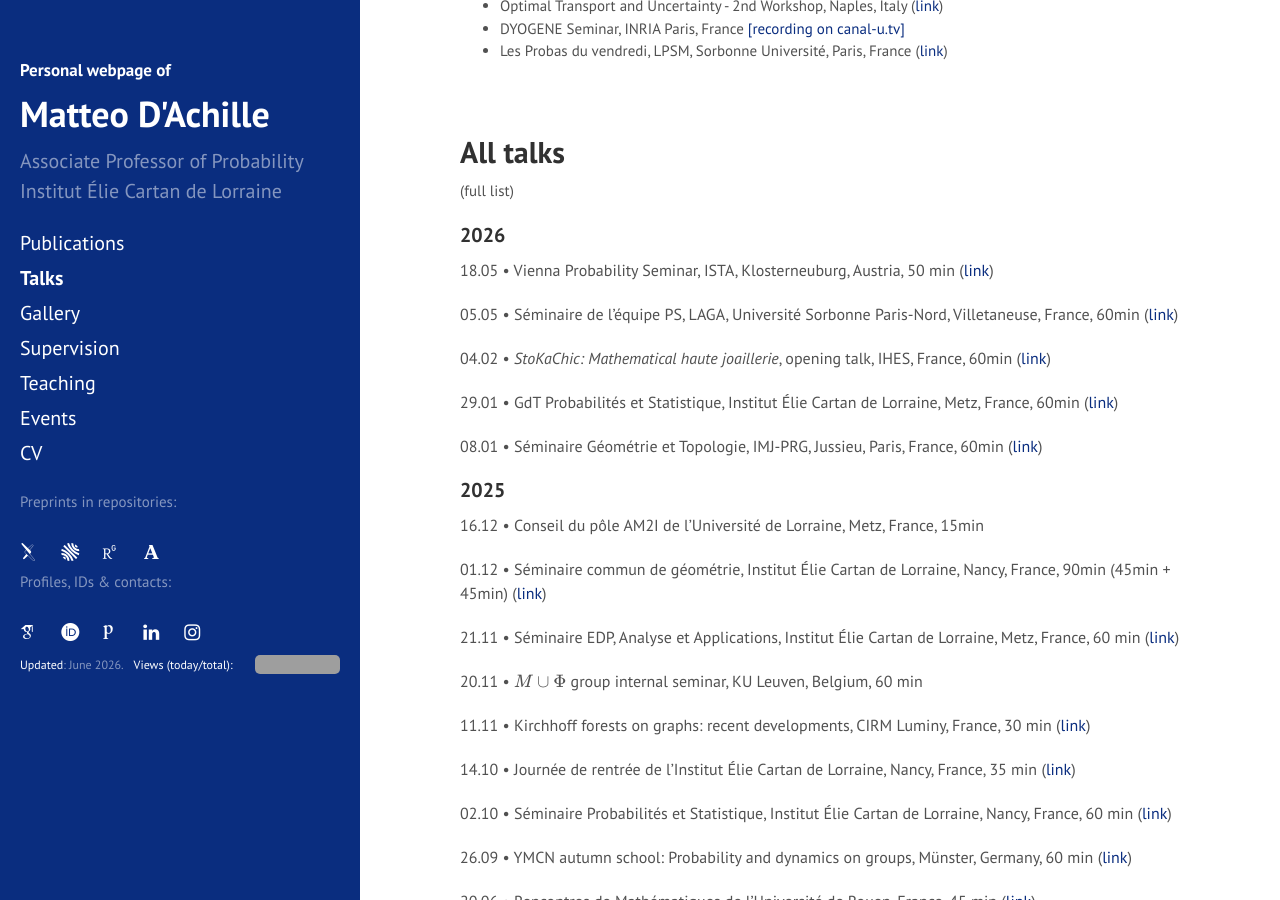
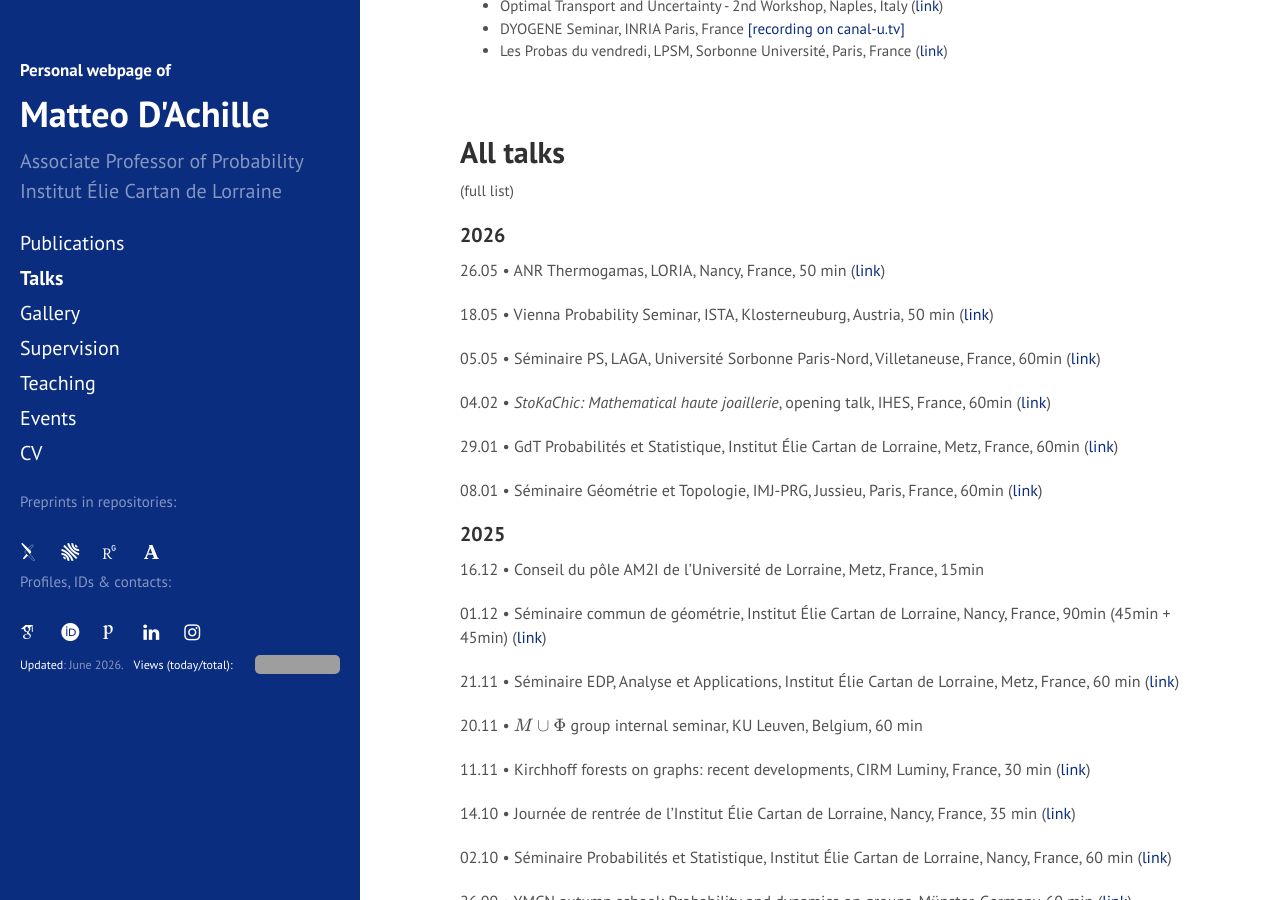
Before and after one commit to matteodachille/matteodachille.github.io, a Jekyll site: the page built from talks.md, in a window 1280 px wide and 900 px high, scrolled down 753 px. Built offline with Jekyll 4.4.1, drawn with Linux system fonts in a browser that asks for light colours; nearby versions of some CDN libraries; some web fonts are replaced; grey boxes are pictures that could not be loaded.

Commit message:
Updated talk list

```diff
--- a/talks.md
+++ b/talks.md
@@ -114,10 +114,14 @@ Title: _TBA_
 #### 2026
 {: .no_toc}
 
+26.05 &#x2022; ANR Thermogamas, LORIA, Nancy, France, 50 min (<a href="https://www.math.u-bordeaux.fr/~pthieull/Recherche/Thermogamas/conference_02.html#:~:text=Speakers%3A-,Speaker,-%3A%20Matteo%20d%27Achille%20" target="_blank">link</a>)
+{: style="font-size: 16px" }
+
+
 18.05 &#x2022; Vienna Probability Seminar, ISTA, Klosterneuburg, Austria, 50 min (<a href="https://mathematik.univie.ac.at/forschung/biomathematik-dynamische-systeme-finanzmathematik-und-wahrscheinlichkeitsrechnung/stochastik-und-finanzmathematik/vienna-probability-seminar/past-events/#c1092699:~:text=I01.01.008)%2C%20Central%20Building-,Matteo,-D%E2%80%99Achille%20(Universit%C3%A9%20de" target="_blank">link</a>)
 {: style="font-size: 16px" }
 
-05.05 &#x2022; Séminaire de l'équipe PS, LAGA, Université Sorbonne Paris-Nord, Villetaneuse, France, 60min (<a href="https://www.math.univ-paris13.fr/accueil/equipes/ps/seminaire-de-lequipe-ps/#:~:text=Toggle%20website%20search-,S%C3%A9minaire%20de%20l%E2%80%99%C3%A9quipe%20PS,-%3E" target="_blank">link</a>)
+05.05 &#x2022; Séminaire PS, LAGA, Université Sorbonne Paris-Nord, Villetaneuse, France, 60min (<a href="https://www.math.univ-paris13.fr/accueil/equipes/ps/seminaire-de-lequipe-ps/#:~:text=Toggle%20website%20search-,S%C3%A9minaire%20de%20l%E2%80%99%C3%A9quipe%20PS,-%3E" target="_blank">link</a>)
 {: style="font-size: 16px" }
 
 
```
